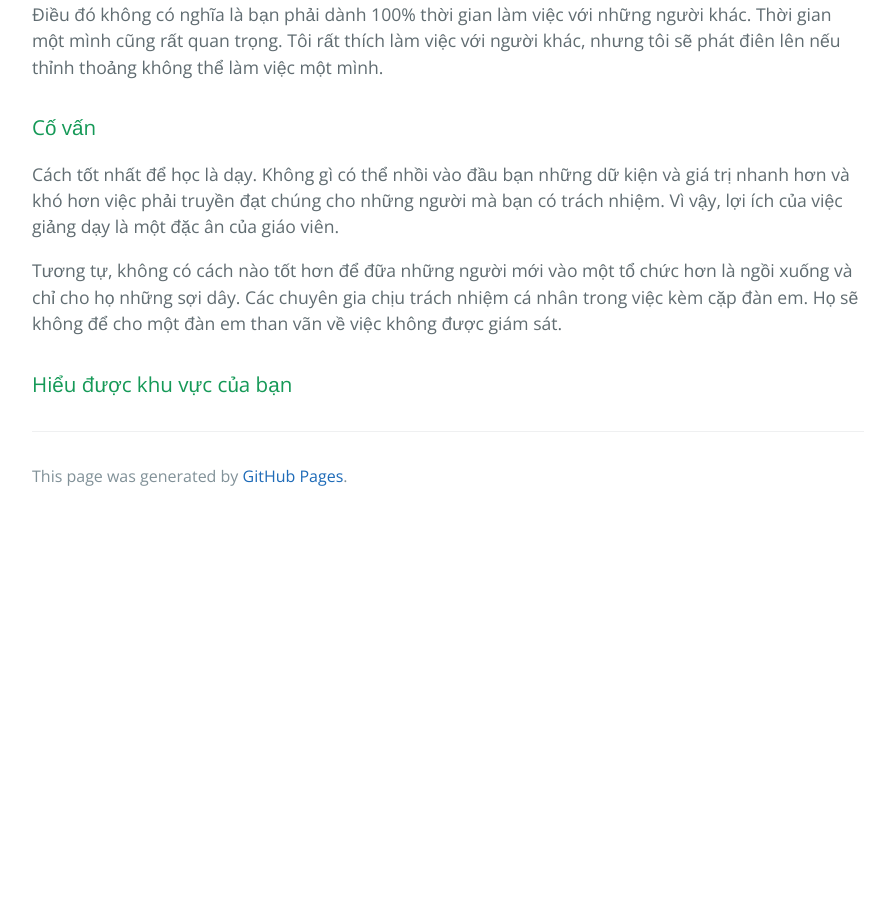
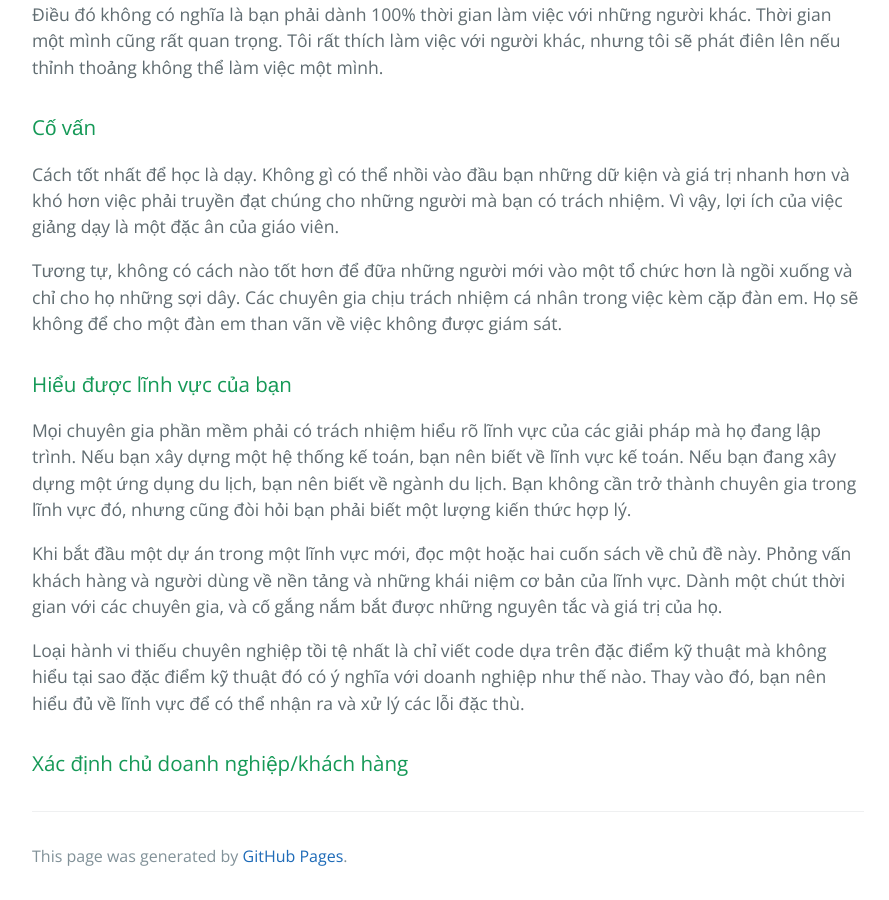
Before and after one commit to HaiBV/haibv.github.io, a Jekyll site: the page built from clean-coder/chapter-1-professionalism.md, in a window 1280 px wide and 900 px high, scrolled down 10560 px. Shown: the whole window, without its empty margins (192-1081 px from the left). Built offline with Jekyll 4.4.1, drawn with Linux system fonts in a browser that asks for light colours; our own code applies the rules of GitHub Pages for plain Markdown files; before the commit the page ends 11080 px from its top, so only the background shows below that.

Commit message:
Update The Clean Coder - Chapter 1 Professionalism

```diff
--- a/clean-coder/chapter-1-professionalism.md
+++ b/clean-coder/chapter-1-professionalism.md
@@ -216,4 +216,12 @@ Cách tốt nhất để học là dạy. Không gì có thể nhồi vào đầ
 
 Tương tự, không có cách nào tốt hơn để đữa những người mới vào một tổ chức hơn là ngồi xuống và chỉ cho họ những sợi dây. Các chuyên gia chịu trách nhiệm cá nhân trong việc kèm cặp đàn em. Họ sẽ không để cho một đàn em than vãn về việc không được giám sát.
 
-### Hiểu được khu vực của bạn
+### Hiểu được lĩnh vực của bạn
+
+Mọi chuyên gia phần mềm phải có trách nhiệm hiểu rõ lĩnh vực của các giải pháp mà họ đang lập trình. Nếu bạn xây dựng một hệ thống kế toán, bạn nên biết về lĩnh vực kế toán. Nếu bạn đang xây dựng một ứng dụng du lịch, bạn nên biết về ngành du lịch. Bạn không cần trở thành chuyên gia trong lĩnh vực đó, nhưng cũng đòi hỏi bạn phải biết một lượng kiến thức hợp lý.
+
+Khi bắt đầu một dự án trong một lĩnh vực mới, đọc một hoặc hai cuốn sách về chủ đề này. Phỏng vấn khách hàng và người dùng về nền tảng và những khái niệm cơ bản của lĩnh vực. Dành một chút thời gian với các chuyên gia, và cố gắng nắm bắt được những nguyên tắc và giá trị của họ.
+
+Loại hành vi thiếu chuyên nghiệp tồi tệ nhất là chỉ viết code dựa trên đặc điểm kỹ thuật mà không hiểu tại sao đặc điểm kỹ thuật đó có ý nghĩa với doanh nghiệp như thế nào. Thay vào đó, bạn nên hiểu đủ về lĩnh vực để có thể nhận ra và xử lý các lỗi đặc thù.
+
+### Xác định chủ doanh nghiệp/khách hàng
```
